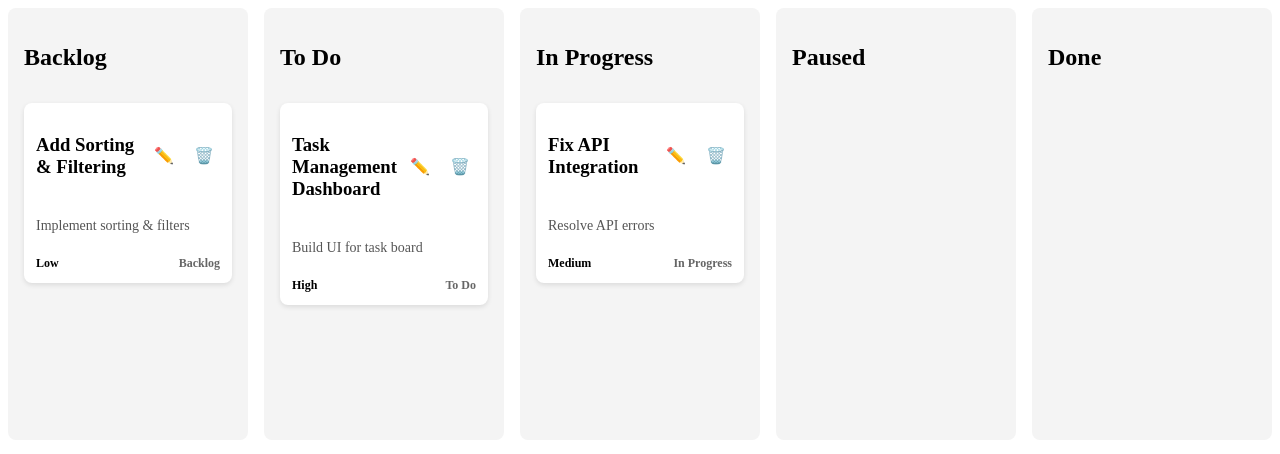
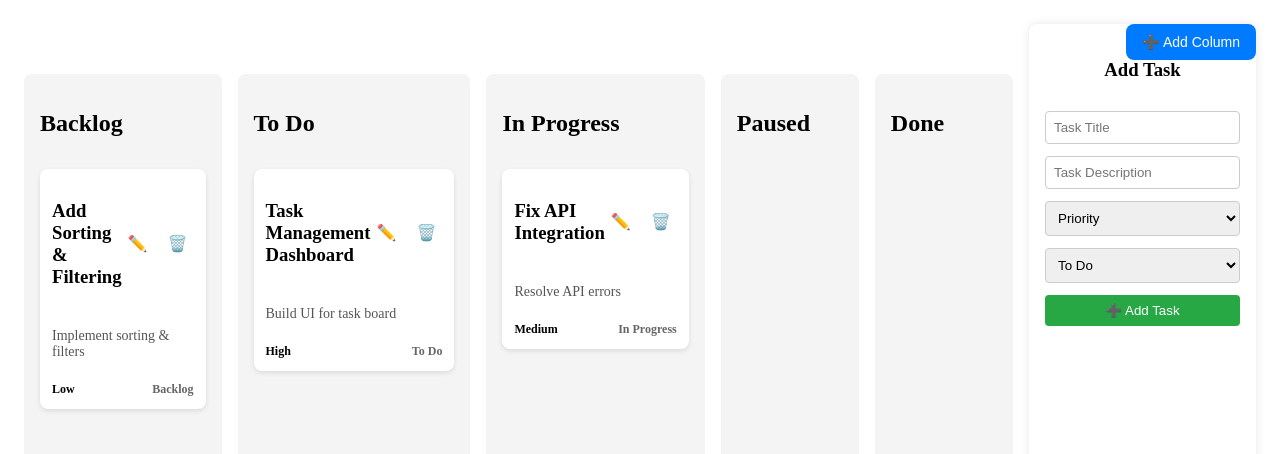
Before and after one commit to durgeshsamcomtechnobrains/taskDashboarch, an Angular app: page / in a window 1280 px wide. Shown: the top 454 px of the page. Built offline with nearby package versions, Linux system fonts and the light colour scheme.

Commit message:
dashboard part 2

```diff
--- a/src/app/task-board/task-board.component.html
+++ b/src/app/task-board/task-board.component.html
@@ -1,19 +1,33 @@
-<div class="task-board">
-  <div class="task-column" *ngFor="let status of statuses">
-    <h2>{{ status }}</h2>
-    <div
-      cdkDropList
-      [cdkDropListData]="getTasksByStatus(status)"
-      (cdkDropListDropped)="onDrop($event, status)"
-      class="task-list"
-    >
-      <app-task
-        *ngFor="let task of getTasksByStatus(status)"
-        [task]="task"
-        (edit)="onEditTask($event)"
-        (delete)="onDeleteTask($event)"
-        cdkDrag
-      ></app-task>
+<div class="task-board-container">
+  <!-- Add Column Button -->
+  <button class="add-column-btn" (click)="addColumn()">➕ Add Column</button>
+
+  <div class="board-wrapper">
+    <div class="task-board">
+      <div class="task-column" *ngFor="let status of statuses">
+        <h2>{{ status }}</h2>
+        <div cdkDropList [cdkDropListData]="getTasksByStatus(status)" (cdkDropListDropped)="onDrop($event, status)"
+          class="task-list">
+          <app-task *ngFor="let task of getTasksByStatus(status)" [task]="task" (edit)="onEditTask($event)"
+            (delete)="onDeleteTask($event)" cdkDrag></app-task>
+        </div>
+      </div>
+    </div>
+
+    <div class="add-task-panel">
+      <h3>Add Task</h3>
+      <input type="text" [(ngModel)]="newTaskTitle" placeholder="Task Title" />
+      <input type="text" [(ngModel)]="newTaskDescription" placeholder="Task Description" />
+      <select [(ngModel)]="newTaskPriority">
+        <option [ngValue]="null" disabled selected>Priority</option>
+        <option [ngValue]="'Low'">Low</option>
+        <option [ngValue]="'Medium'">Medium</option>
+        <option [ngValue]="'High'">High</option>
+      </select>
+      <select [(ngModel)]="selectedStatus">
+        <option *ngFor="let status of statuses" [ngValue]="status">{{ status }}</option>
+      </select>
+      <button class="add-task-btn" (click)="addTask()">➕ Add Task</button>
     </div>
   </div>
 </div>
--- a/src/app/task-board/task-board.component.scss
+++ b/src/app/task-board/task-board.component.scss
@@ -1,9 +1,42 @@
+.task-board-container {
+  position: relative;
+  padding: 16px;
+}
+
+/* Top-right button for adding columns */
+.add-column-btn {
+  position: absolute;
+  top: 16px;
+  right: 16px;
+  background: #007bff;
+  color: white;
+  border: none;
+  padding: 10px 16px;
+  border-radius: 8px;
+  font-size: 14px;
+  cursor: pointer;
+  transition: background 0.3s;
+}
+
+.add-column-btn:hover {
+  background: #0056b3;
+}
+
+/* Layout: Board and Add Task Panel */
+.board-wrapper {
+  display: flex;
+  gap: 16px;
+}
+
+/* Task Board */
 .task-board {
   display: flex;
   gap: 16px;
   overflow-x: auto;
+  margin-top: 50px;
 }
 
+/* Task Columns */
 .task-column {
   background: #f4f4f4;
   border-radius: 8px;
@@ -20,3 +53,39 @@
   flex-direction: column;
   gap: 8px;
 }
+
+/* Add Task Panel (Right side) */
+.add-task-panel {
+  width: 250px;
+  padding: 16px;
+  background: #fff;
+  border-radius: 8px;
+  box-shadow: 0 0 10px rgba(0, 0, 0, 0.1);
+  display: flex;
+  flex-direction: column;
+  gap: 12px;
+}
+
+.add-task-panel h3 {
+  text-align: center;
+}
+
+.add-task-panel input,
+.add-task-panel select {
+  padding: 8px;
+  border-radius: 4px;
+  border: 1px solid #ccc;
+}
+
+.add-task-btn {
+  background: #28a745;
+  color: white;
+  padding: 8px;
+  border: none;
+  border-radius: 4px;
+  cursor: pointer;
+}
+
+.add-task-btn:hover {
+  background: #218838;
+}
--- a/src/app/task-board/task-board.component.ts
+++ b/src/app/task-board/task-board.component.ts
@@ -1,32 +1,34 @@
 import { Component } from '@angular/core';
+import { CommonModule } from '@angular/common';
+import { FormsModule } from '@angular/forms';
+import { TaskComponent } from '../task/task.component';
+import { DragDropModule, CdkDragDrop, moveItemInArray, transferArrayItem } from '@angular/cdk/drag-drop';
 import { ITask } from '../interface/ITask';
-import { CommonModule } from '@angular/common';
-import { TaskComponent } from '../task/task.component';
-import { DragDropModule } from '@angular/cdk/drag-drop';
-import { CdkDragDrop, moveItemInArray, transferArrayItem } from '@angular/cdk/drag-drop';
-import { HttpClientModule } from '@angular/common/http';
-
 
 @Component({
   selector: 'app-task-board',
   standalone: true,
   imports: [
     CommonModule,
+    FormsModule,
     TaskComponent,
-    DragDropModule,
-    HttpClientModule
+    DragDropModule
   ],
   templateUrl: './task-board.component.html',
   styleUrl: './task-board.component.scss'
 })
 export class TaskBoardComponent {
-  statuses: string[] = ['Backlog', 'To Do', 'In Progress', 'Paused', 'Done'];
-
+  statuses: ITask['status'][] = ['Backlog', 'To Do', 'In Progress', 'Paused', 'Done'];
   tasks: ITask[] = [
     { id: 1, title: 'Task Management Dashboard', description: 'Build UI for task board', priority: 'High', status: 'To Do' },
     { id: 2, title: 'Fix API Integration', description: 'Resolve API errors', priority: 'Medium', status: 'In Progress' },
     { id: 3, title: 'Add Sorting & Filtering', description: 'Implement sorting & filters', priority: 'Low', status: 'Backlog' }
   ];
+
+  newTaskTitle: string = '';
+  newTaskDescription: string = '';
+  newTaskPriority: ITask['priority'] | null = null;
+  selectedStatus: ITask['status'] = 'To Do';
 
   getTasksByStatus(status: string): ITask[] {
     return this.tasks.filter(task => task.status === status);
@@ -40,14 +42,41 @@ export class TaskBoardComponent {
     this.tasks = this.tasks.filter(task => task.id !== taskId);
   }
 
-  onDrop(event: CdkDragDrop<ITask[]>, newStatus: string) {
-    console.log('event: ', event);
+  onDrop(event: CdkDragDrop<ITask[]>, newStatus: ITask['status']) {
     if (event.previousContainer === event.container) {
       moveItemInArray(event.container.data, event.previousIndex, event.currentIndex);
     } else {
       const movedTask = event.previousContainer.data[event.previousIndex];
-      movedTask.status = newStatus as ITask['status'];
+      movedTask.status = newStatus;
       transferArrayItem(event.previousContainer.data, event.container.data, event.previousIndex, event.currentIndex);
     }
   }
+
+  addColumn() {
+    const newColumnName = prompt('Enter column name:');
+    if (newColumnName) {
+      if (!this.statuses.includes(newColumnName as ITask['status'])) {
+        this.statuses.push(newColumnName as ITask['status']);
+      } else {
+        alert('This column already exists!');
+      }
+    }
+  }
+
+  addTask() {
+    if (this.newTaskTitle && this.newTaskPriority) {
+      this.tasks.push({
+        id: this.tasks.length + 1,
+        title: this.newTaskTitle,
+        description: this.newTaskDescription,
+        priority: this.newTaskPriority,
+        status: this.selectedStatus
+      });
+      this.newTaskTitle = '';
+      this.newTaskDescription = '';
+      this.newTaskPriority = null;
+    } else {
+      alert('Please enter task title and priority.');
+    }
+  }
 }
```
